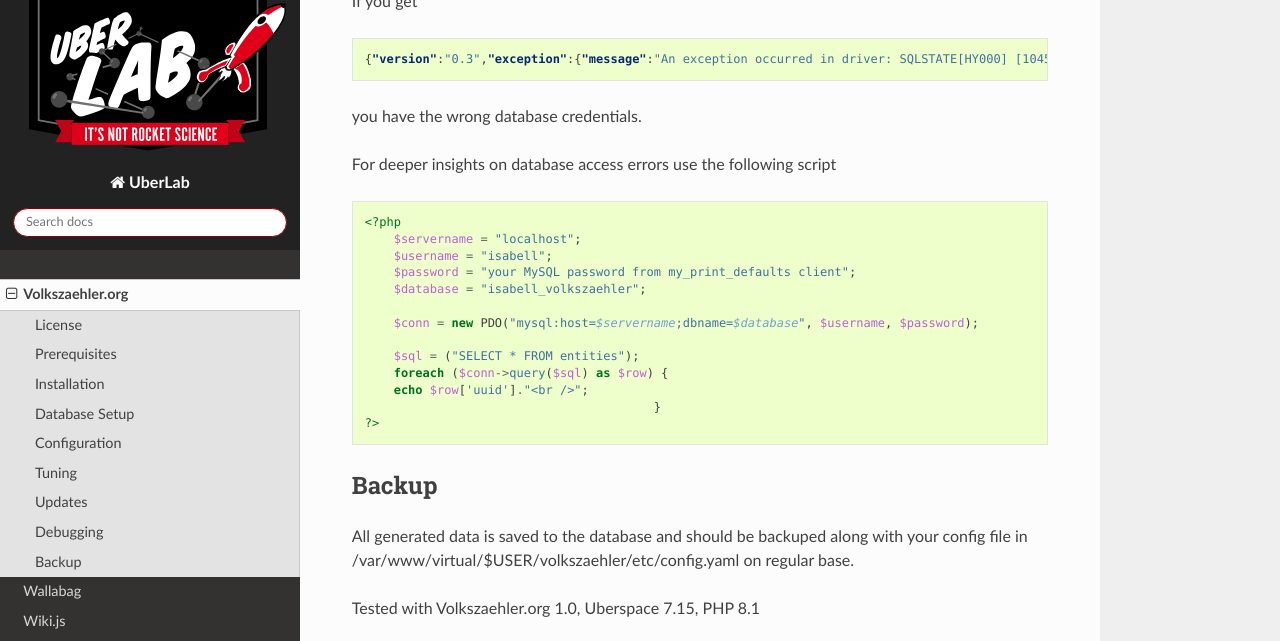
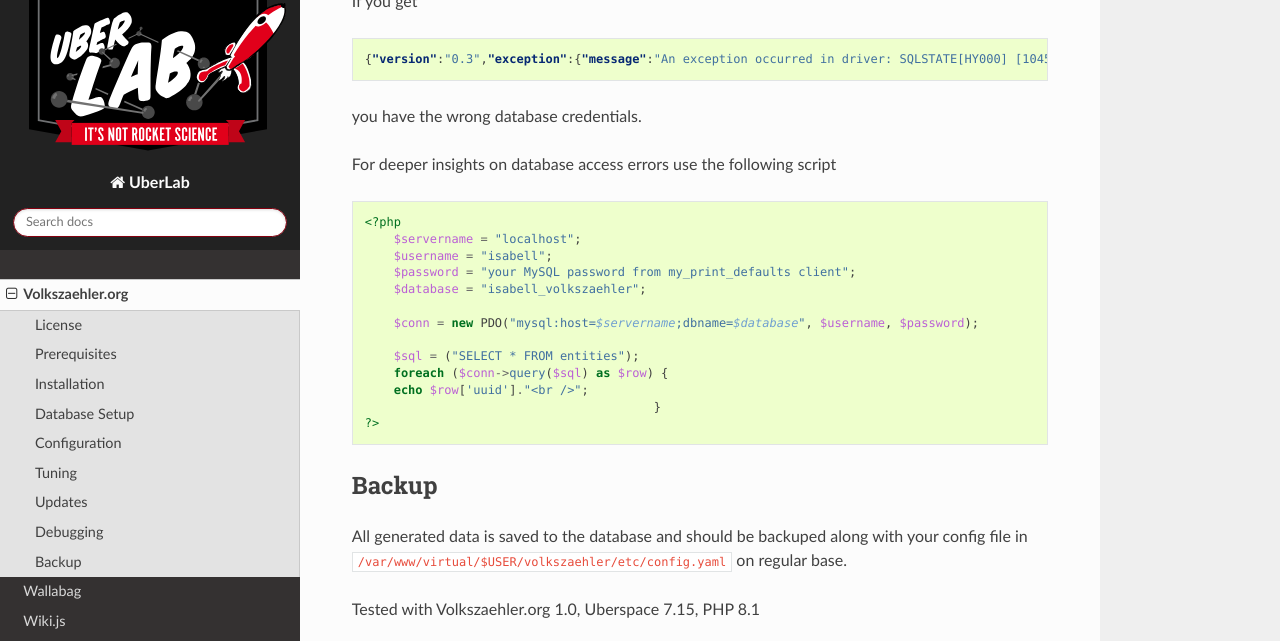
Before and after one commit to Uberspace/lab, a Sphinx documentation site: the page built from source/guide_volkszaehler.rst, in a window 1280 px wide and 900 px high, scrolled down 4975 px, cut to the strip 0-641 px from the top of the window. Built offline with Sphinx 7.4.7 and the Read the Docs theme 2.0.0, drawn with Linux system fonts in a browser that asks for light colours.

```diff
--- a/source/guide_volkszaehler.rst
+++ b/source/guide_volkszaehler.rst
@@ -224,7 +224,7 @@ For deeper insights on database access errors use the following script
 Backup
 ======
 
-All generated data is saved to the database and should be backuped along with your config file in /var/www/virtual/$USER/volkszaehler/etc/config.yaml on regular base.
+All generated data is saved to the database and should be backuped along with your config file in ``/var/www/virtual/$USER/volkszaehler/etc/config.yaml`` on regular base.
 
 .. _Volkszaehler.org: https://volkszaehler.org
 .. _Source: https://github.com/volkszaehler/volkszaehler.org/
```
